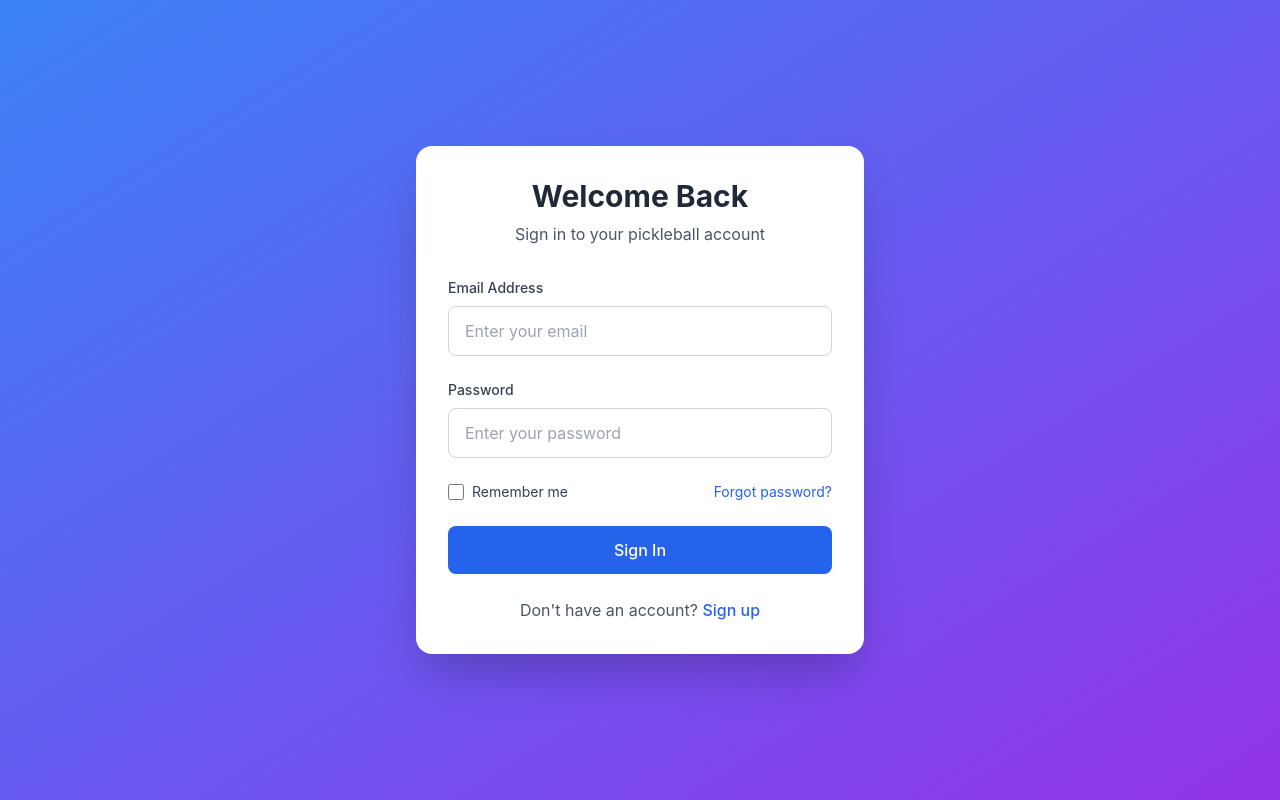
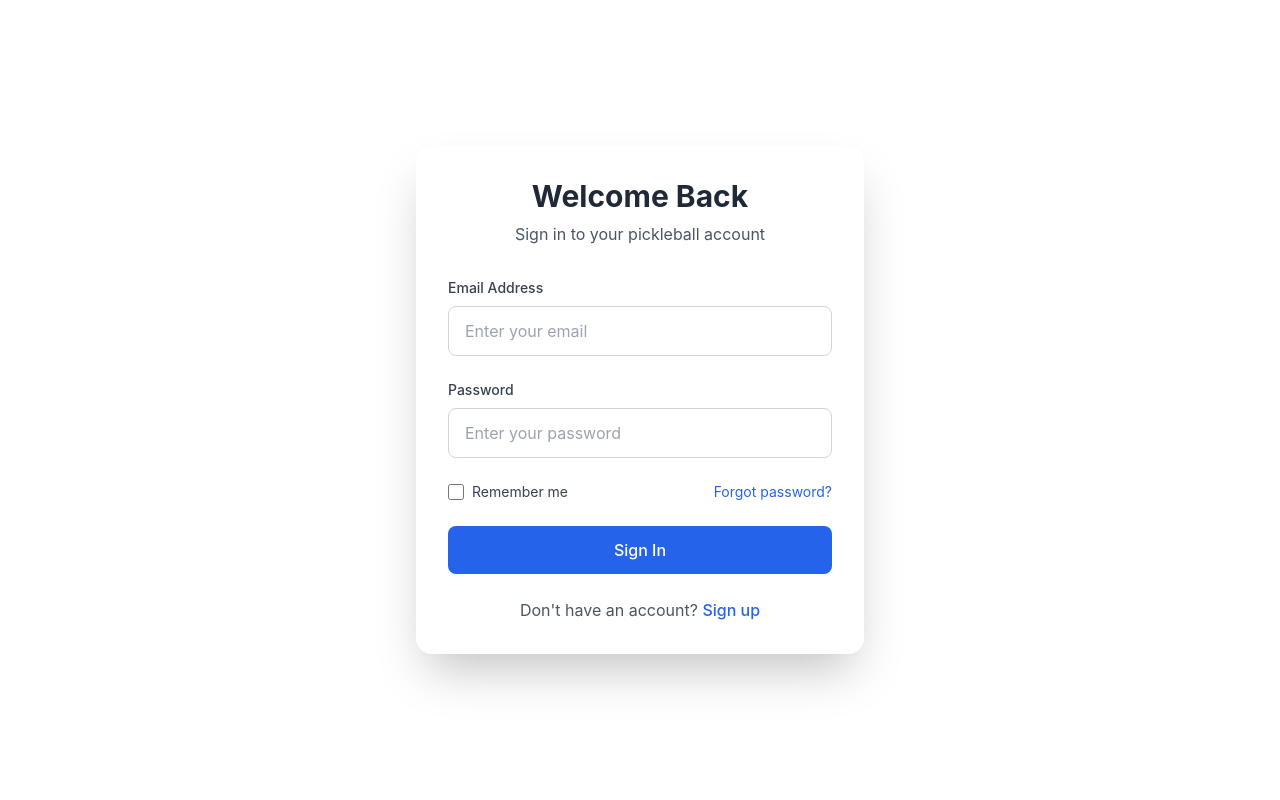
Before and after one commit to khandz0/pickleball-reservation-frontend, a React (Create React App) app: page /login in a window 1280 px wide. Built offline with nearby package versions, Linux system fonts and the light colour scheme.

Commit message:
Update login screen

```diff
--- a/src/components/Login.tsx
+++ b/src/components/Login.tsx
@@ -10,8 +10,8 @@ const Login: React.FC = () => {
   };
 
   return (
-    <div className="min-h-screen bg-gradient-to-br from-blue-500 to-purple-600 flex items-center justify-center p-4">
-      <div className="bg-white rounded-2xl shadow-2xl p-8 w-full max-w-md">
+    <div className="min-h-screen flex items-center justify-center p-4">
+      <div className="bg-white/90 backdrop-blur-sm rounded-2xl shadow-2xl p-8 w-full max-w-md">
         <div className="text-center mb-8">
           <h1 className="text-3xl font-bold text-gray-800 mb-2">
             Welcome Back
```
